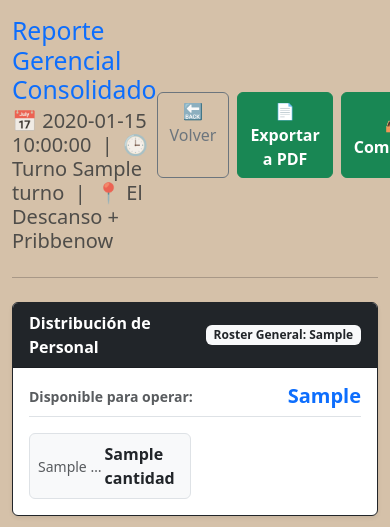
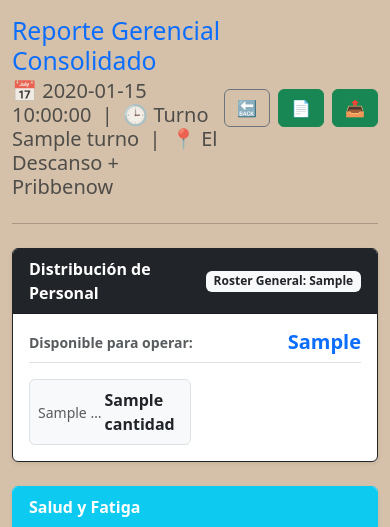
Before and after one commit to pechi415/rct-app, a Flask app: template templates/gerencia_dashboard.html in a window 390 px wide. Shown: the part 123-650 px from the top of the page. Run offline with Flask 3, Linux system fonts and the light colour scheme; the template is opened without the code that fills it: most values are stand-ins (such as "Sample title", 1, 10 or a date in 2020); some libraries are stand-ins or nearby versions.

Commit message:
fix: ocultar edicion de fecha a supervisores y mejorar responsividad panel gerencial

```diff
--- a/blueprints/reportes.py
+++ b/blueprints/reportes.py
@@ -612,7 +612,7 @@ def reabrir_reporte(reporte_id):
 # ---------------------------------------------------------
 @reportes_bp.route("/reportes/<int:reporte_id>/editar-fecha", methods=["GET", "POST"])
 @reporte_mina_required
-@roles_required("ADMIN", "SUPERVISOR")
+@roles_required("ADMIN")
 def editar_fecha_reporte(reporte_id):
     with get_conn() as conn:
         r = fetch_reporte(conn, reporte_id)
--- a/templates/gerencia_dashboard.html
+++ b/templates/gerencia_dashboard.html
@@ -10,9 +10,9 @@
         </div>
     </div>
     <div class="d-flex gap-2">
-        <a href="{{ url_for('gerencia.index') }}" class="btn btn-outline-secondary">🔙 Volver</a>
-        <a href="?pdf=1" class="btn btn-success fw-bold" target="_blank">📄 Exportar a PDF</a>
-        <button class="btn btn-success fw-bold" onclick="sharePDF('?pdf=1', 'Reporte_Gerencial_{{ fecha }}.pdf')" title="Compartir">📤 Compartir</button>
+        <a href="{{ url_for('gerencia.index') }}" class="btn btn-outline-secondary" title="Volver">🔙 <span class="d-none d-md-inline">Volver</span></a>
+        <a href="?pdf=1" class="btn btn-success fw-bold" target="_blank" title="Exportar a PDF">📄 <span class="d-none d-md-inline">Exportar a PDF</span></a>
+        <button class="btn btn-success fw-bold" onclick="sharePDF('?pdf=1', 'Reporte_Gerencial_{{ fecha }}.pdf')" title="Compartir">📤 <span class="d-none d-md-inline">Compartir</span></button>
     </div>
 </div>
 
--- a/templates/reporte_inicio.html
+++ b/templates/reporte_inicio.html
@@ -12,7 +12,7 @@
   </div>
 
   <div class="d-flex gap-2">
-    {% if g.user and g.user.rol in ('ADMIN', 'SUPERVISOR') %}
+    {% if g.user and g.user.rol == 'ADMIN' %}
     <a class="btn btn-primary btn-sm" href="/reportes/{{ r.id }}/editar-fecha" title="Editar Fecha/Turno">✏️ <span class="d-none d-md-inline">Editar Fecha/Turno</span></a>
     {% endif %}
     <a class="btn btn-secondary btn-sm" href="/reportes" title="Inicio">🏠 <span class="d-none d-md-inline">Inicio</span></a>
```
